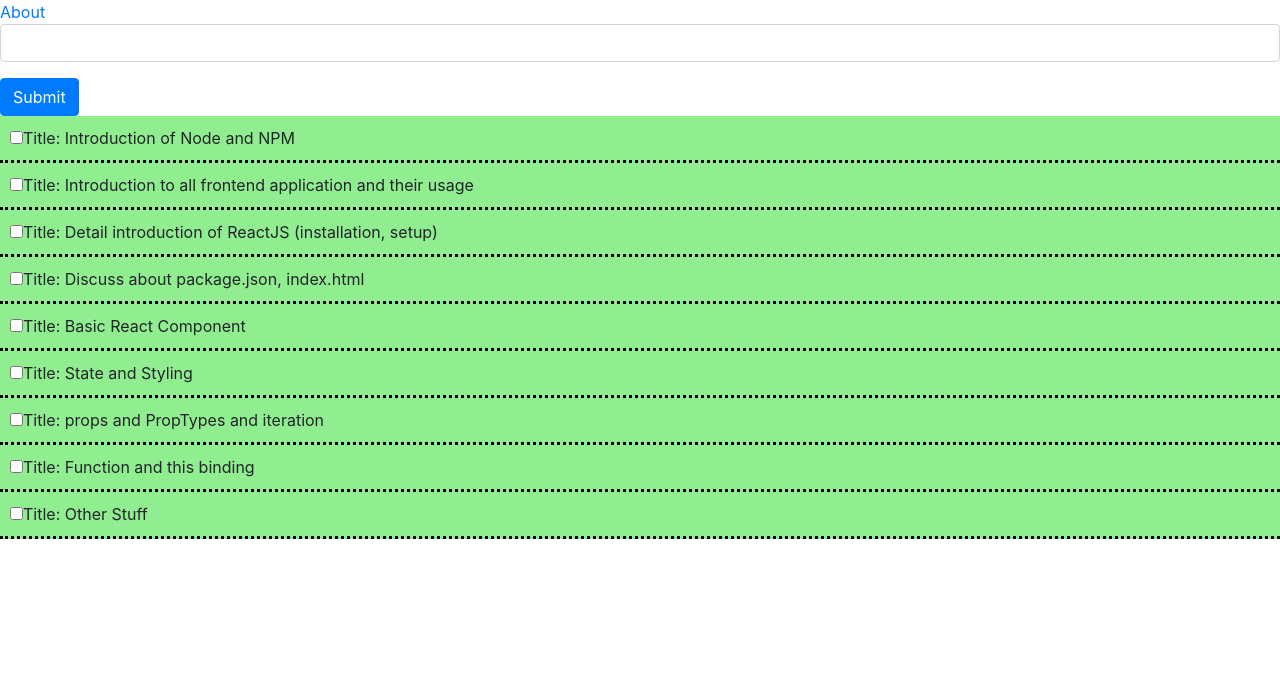
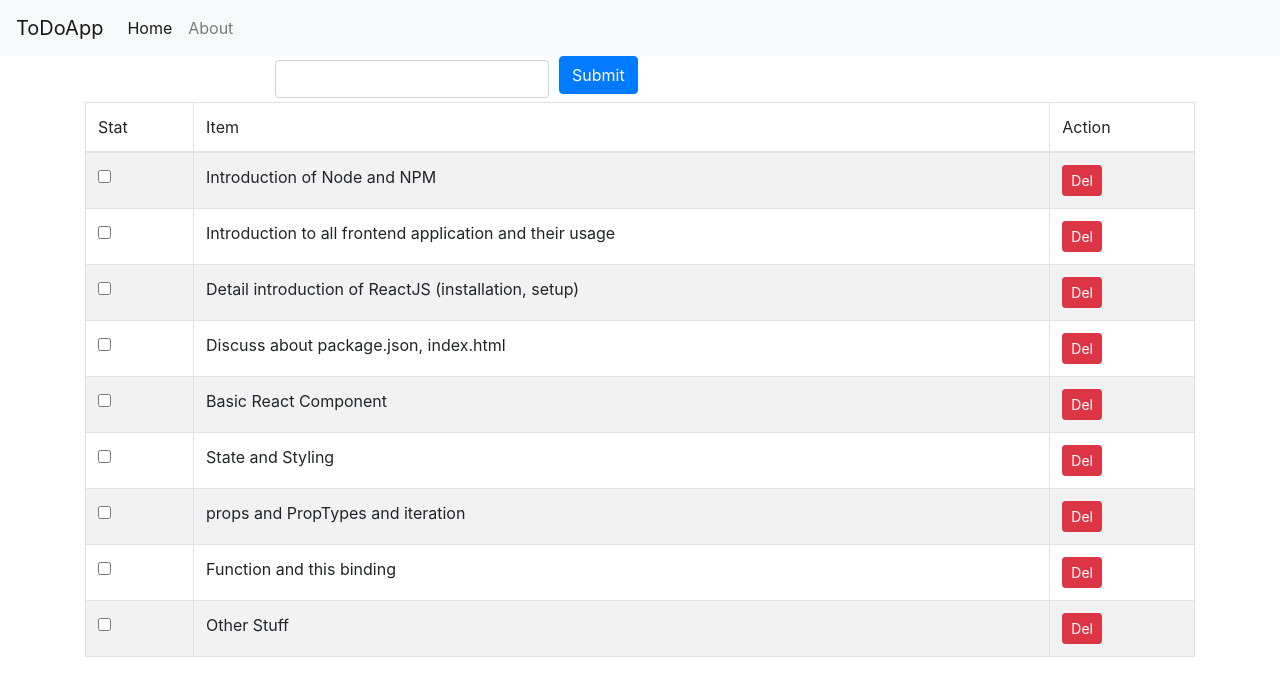
Before and after one commit to vijayshukla30/ReactDemo, a React (Create React App) app: page / in a window 1280 px wide. Shown: the top 696 px of the page. Built offline with nearby package versions, Linux system fonts and the light colour scheme.

Commit message:
Add basic theme

```diff
--- a/src/App.js
+++ b/src/App.js
@@ -1,9 +1,8 @@
-import React, {Component} from 'react';
+import React, {Component, Fragment} from 'react';
+import {NavLink} from "react-router-dom";
 import Todo from "./Todo";
-import {Link} from "react-router-dom";
 
 class App extends Component {
-
   state = {
     todos: [
       {
@@ -84,11 +83,30 @@ class App extends Component {
 
   render() {
     return (
-      <div className="App">
-        <Link to="/about">About</Link>
-        <Todo todos={this.state.todos} changeStatus={this.changeStatus} addTodo={this.addTodo}/>
-      </div>
-    )
+      <Fragment>
+        <nav className="navbar navbar-expand-lg navbar-light bg-light">
+          <a className="navbar-brand" href="#">ToDoApp</a>
+          <button className="navbar-toggler" type="button" data-toggle="collapse" data-target="#navbarSupportedContent"
+                  aria-controls="navbarSupportedContent" aria-expanded="false" aria-label="Toggle navigation">
+            <span className="navbar-toggler-icon"></span>
+          </button>
+
+          <div className="collapse navbar-collapse" id="navbarSupportedContent">
+            <ul className="navbar-nav mr-auto">
+              <li className="nav-item active">
+                <NavLink className="nav-link" to="/">Home <span className="sr-only">(current)</span></NavLink>
+              </li>
+              <li className="nav-item">
+                <NavLink className="nav-link" to="/about">About</NavLink>
+              </li>
+            </ul>
+          </div>
+        </nav>
+        <div className="container">
+          <Todo todos={this.state.todos} changeStatus={this.changeStatus} addTodo={this.addTodo}/>
+        </div>
+      </Fragment>
+    );
   }
 }
 
--- a/src/Item.js
+++ b/src/Item.js
@@ -4,25 +4,31 @@ class Item extends Component {
   getStyle = () => {
     return {
       textDecoration: this.props.todo.status ? 'line-through' : 'none',
-      background: "lightgreen",
-      padding: "10px",
-      borderBottom: '3px black dotted'
     }
   };
 
   changeStatus(event, id) {
-    console.log(event);
-    console.log(id);
     this.props.changeStatus()
   };
 
   render() {
     const {title, id} = this.props.todo;
     return (
-      <div style={this.getStyle()}>
-        <input type="checkbox" onChange={this.props.changeStatus.bind(this, id)}/>
-        Title: {title}
-      </div>
+      <tr>
+        <td>
+          <input type="checkbox" onChange={this.props.changeStatus.bind(this, id)}/>
+        </td>
+        <td>
+          <div style={this.getStyle()}>
+            {title}
+          </div>
+        </td>
+        <td>
+          <button className="btn btn-danger btn-sm">
+            Del
+          </button>
+        </td>
+      </tr>
     );
   }
 }
--- a/src/Todo.js
+++ b/src/Todo.js
@@ -27,23 +27,47 @@ class Todo extends Component {
   render() {
     return (
       <Fragment>
+        <div className="row">
+          <div className="col-md-2"></div>
+          <div className="col-md-8">
             <form>
-          <div className="form-group">
+              <div className="form-row align-items-center">
+                <div className="col-auto">
                   <input type="text" className="form-control" name="title"
                          value={this.state.title} onChange={this.onchange}/>
                 </div>
-          <button type="button" className="btn btn-primary"
+                <div className="col-auto">
+                  <button type="button"
+                          className="btn btn-primary mb-2"
                           onClick={this.onSubmit}>Submit
                   </button>
+                </div>
+              </div>
             </form>
+          </div>
+          <div className="col-md-2"></div>
+        </div>
+        <div className="row">
+          <div className="col-md-12">
+            <table className="table table-bordered table-striped">
+              <thead>
+              <tr>
+                <td>Stat</td>
+                <td>Item</td>
+                <td>Action</td>
+              </tr>
+              </thead>
+              <tbody>
               {
                 this.props.todos.map((todo) => (
-            <Item todo={todo}
-                  key={todo.id}
-                  changeStatus={this.props.changeStatus}
-            />
+                  <Item todo={todo} key={todo.id} changeStatus={this.props.changeStatus}/>
                 ))
               }
+              </tbody>
+            </table>
+          </div>
+        </div>
+
       </Fragment>
     );
   }
--- a/src/index.js
+++ b/src/index.js
@@ -1,9 +1,9 @@
 import React from 'react';
 import ReactDOM from 'react-dom';
-import App from './App';
 import 'bootstrap/dist/css/bootstrap.min.css';
 import {BrowserRouter as Router, Route, Switch} from 'react-router-dom';
 import About from "./About";
+import App from "./App";
 
 ReactDOM.render(
   <Router>
```
Lines whose indentation alone changed are shown as unchanged.
